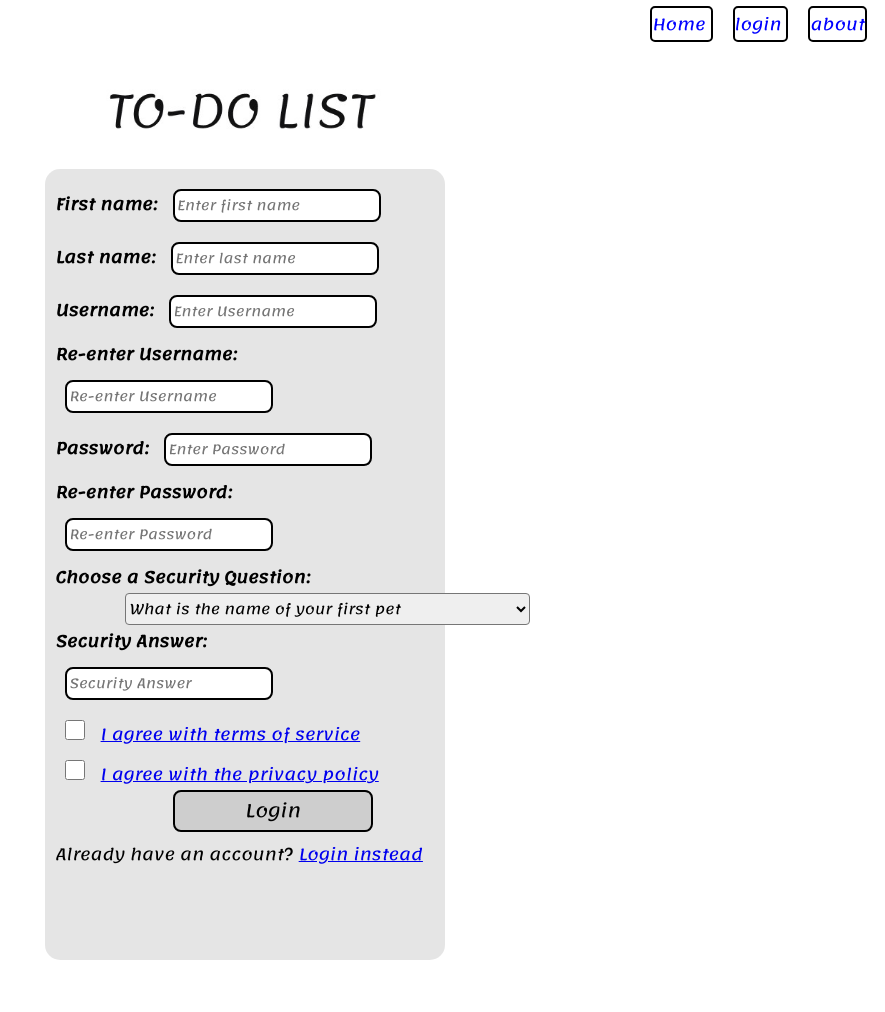
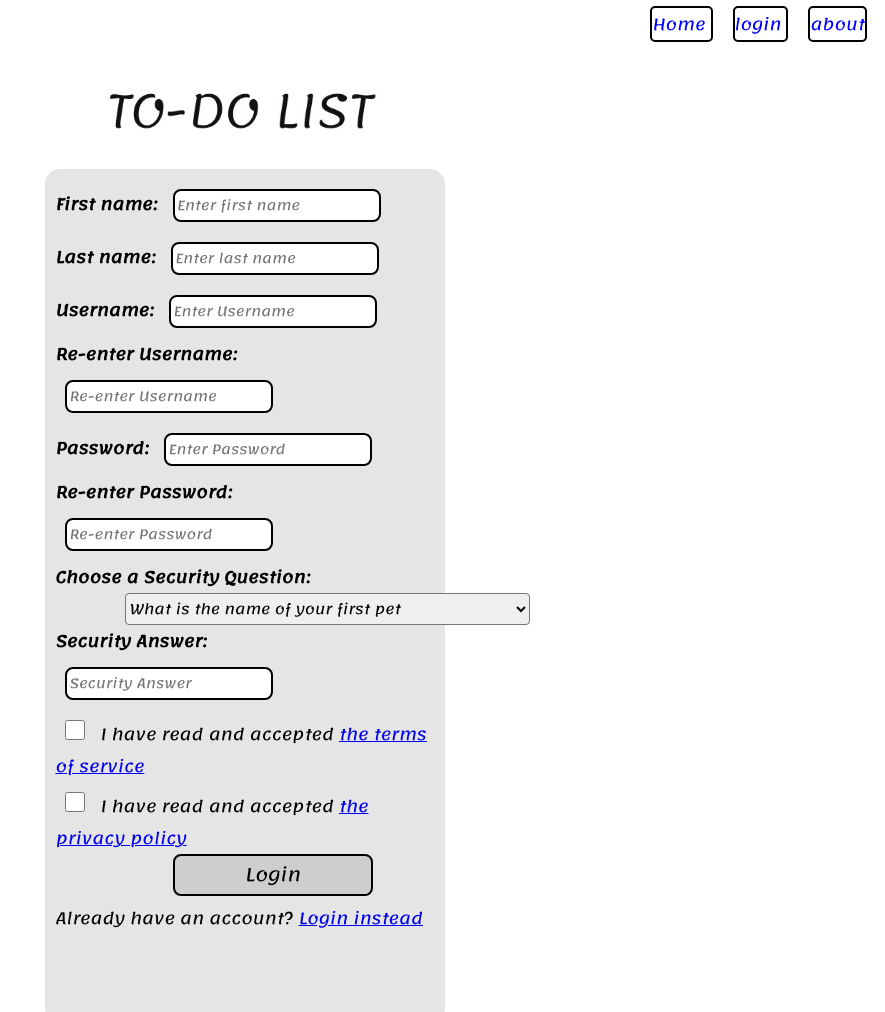
Before and after one commit to birukshegute/ALX_maze_project, a plain HTML site: page signup.html in a window 1280 px wide. Shown: the top 1012 px of the page, without its empty margins (395-1280 px from the left). Before the commit the page ends 968 px from the top, so only its background shows below. Drawn offline with Linux system fonts and the light colour scheme.

Commit message:
progress

```diff
--- a/signup.html
+++ b/signup.html
@@ -50,8 +50,8 @@
         <label for="answer"><b>Security Answer:</b></label>
             <input type="text" placeholder="Security Answer" name="answer" required>
         <br>
-        <input type = "checkbox" id = "terms" name="terms"> <a href="https://www.termsofservicegenerator.net/live.php?token=zxfqv76OpFtU6byGpwKF3zebZF0Y9ufL">I agree with terms of service</a> <br>
-        <input type = "checkbox" id = "privacy" name="privacy"> <a href="privacy.html"> I agree with the privacy policy</a><br>
+        <input type = "checkbox" id = "terms" name="terms"> I have read and accepted <a href="https://www.termsofservicegenerator.net/live.php?token=zxfqv76OpFtU6byGpwKF3zebZF0Y9ufL"> the terms of service</a> <br>
+        <input type = "checkbox" id = "privacy" name="privacy"> I have read and accepted <a href="privacy.html"> the privacy policy</a><br>
         <button type="submit">Login</button> <br>
         <p> Already have an account? <a href="login.html"> Login instead</a></p>
         <br>
```
